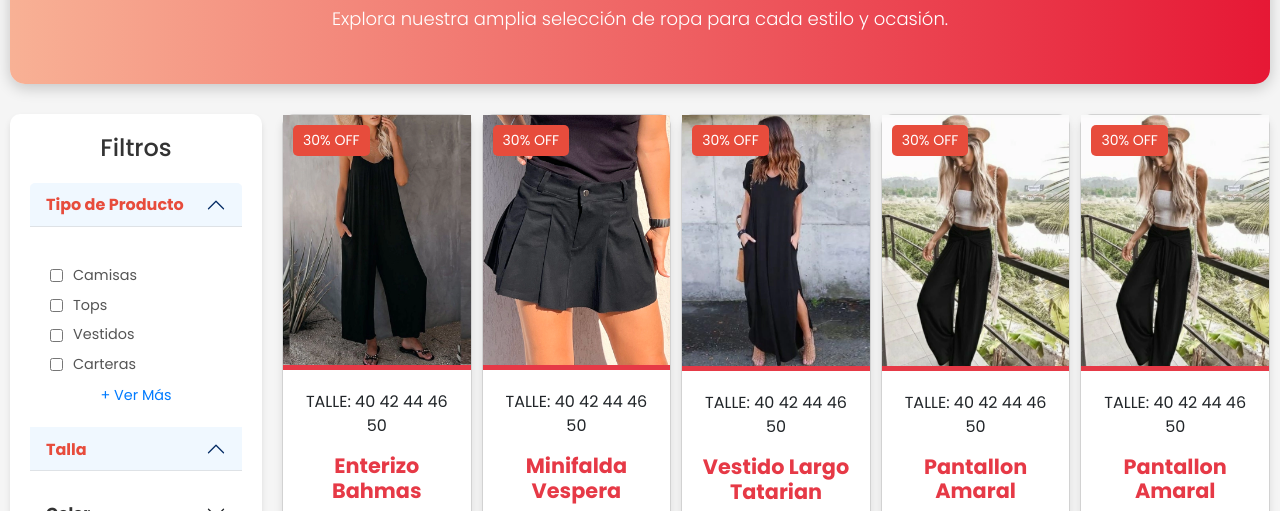
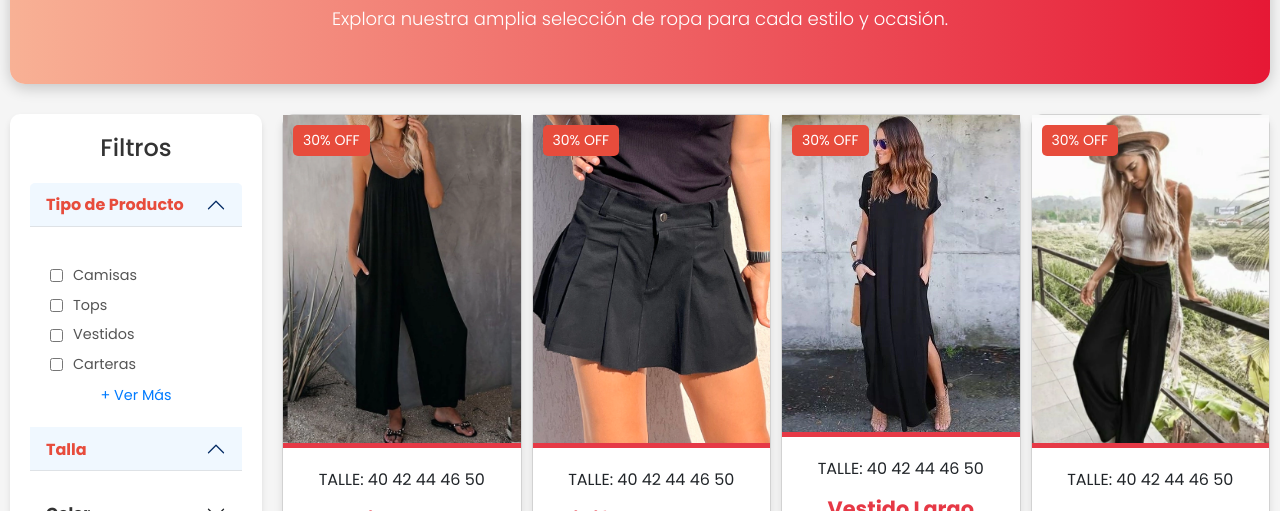
Before and after one commit to niclovich/Monroe, a plain HTML site: page pages/productos.html in a window 1280 px wide. Shown: the part 251-762 px from the top of the page. Drawn offline with nearby package versions, Linux system fonts and the light colour scheme; a web font is replaced by a local one.

Commit message:
correcion estilo productos

```diff
--- a/css/main.css
+++ b/css/main.css
@@ -588,7 +588,7 @@ main .img-cinco {
 
     .table-productos {
         display: grid;
-        grid-template-columns: repeat(5, 1fr);
+        grid-template-columns: repeat(4, 1fr);
         gap: 10px;
         margin-left: 20px;
 
```
